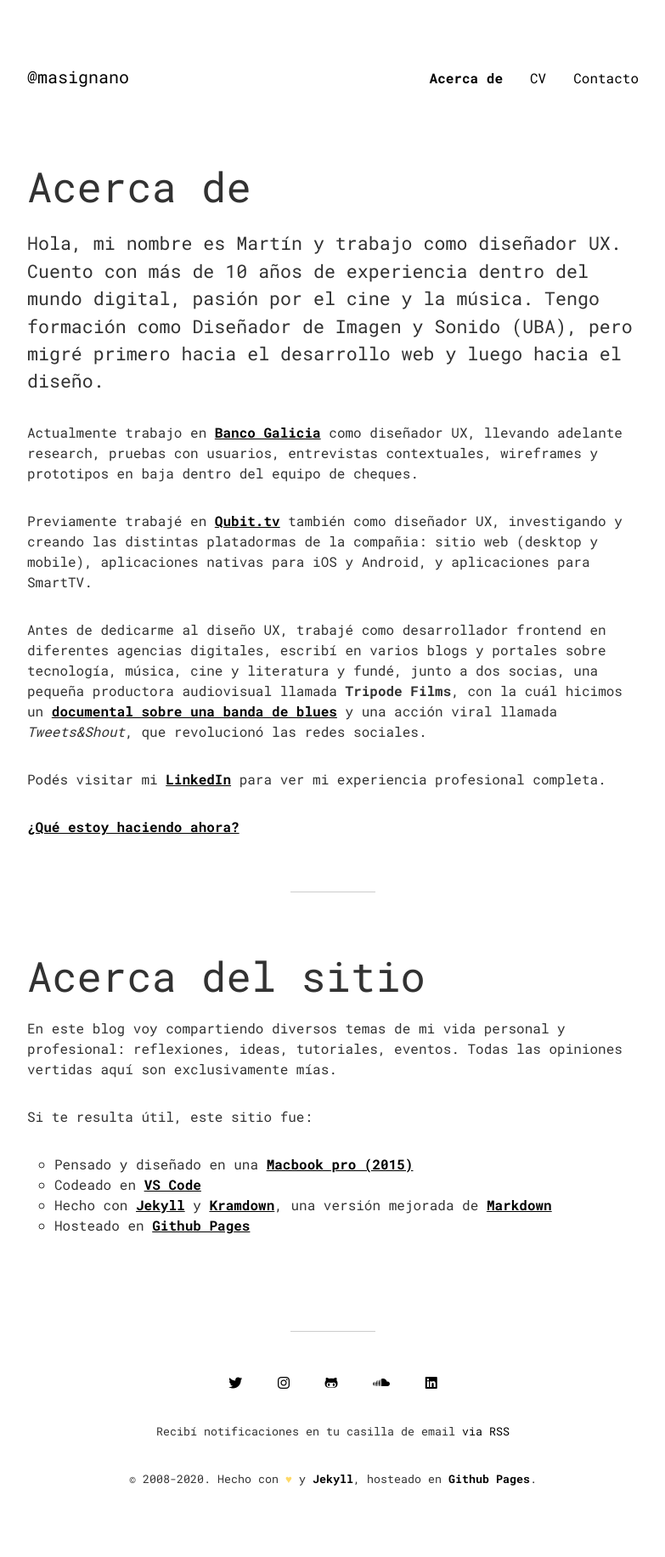
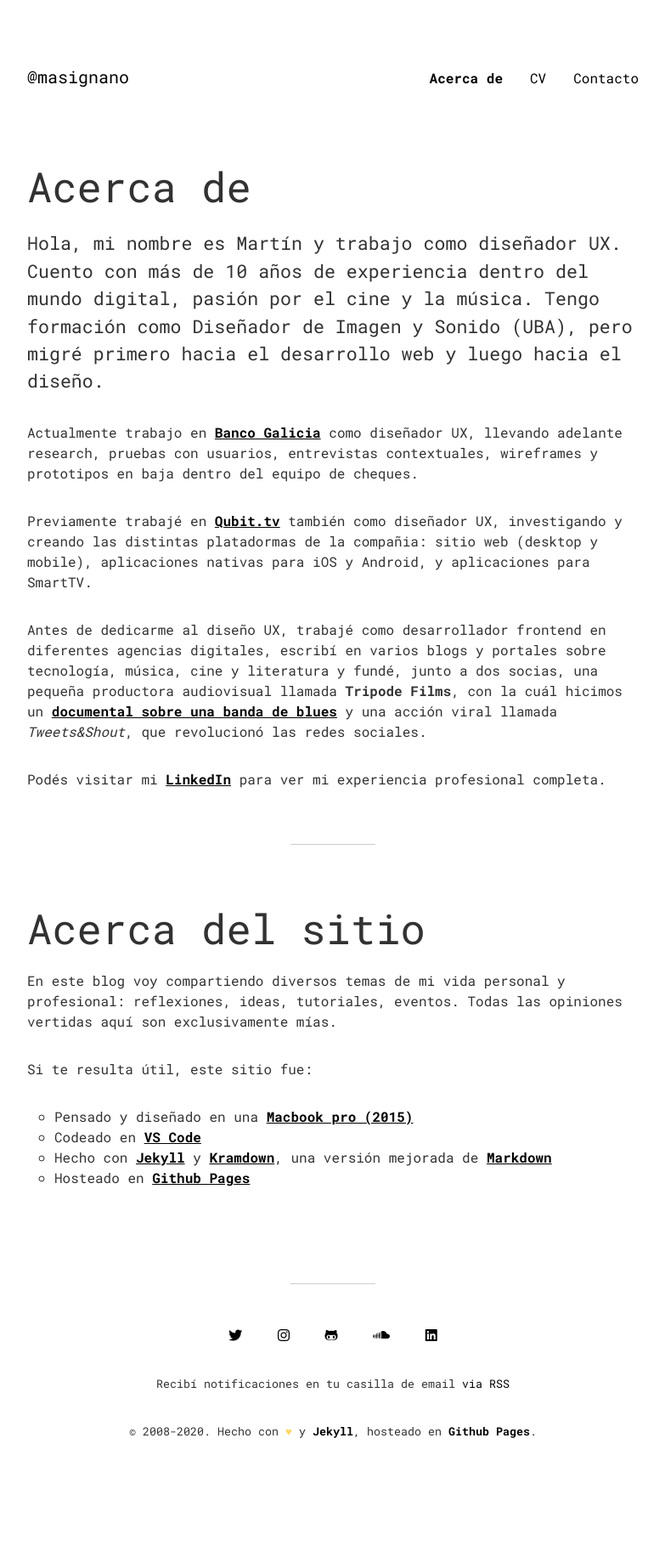
Before and after one commit to martinmasignano/martinmasignano.github.io, a Jekyll site: the page built from about.md, in a window 1280 px wide. Shown: the whole page at 85% size, without its empty margins (248-1031 px from the left). Built offline with Jekyll 4.4.1, drawn with Linux system fonts in a browser that asks for light colours; nearby versions of some CDN libraries; after the commit the page ends 1776 px from its top, so only the background shows below that.

Commit message:
about update

```diff
--- a/about.md
+++ b/about.md
@@ -14,8 +14,6 @@ Antes de dedicarme al diseño UX, trabajé como desarrollador frontend en difere
 
 Podés visitar mi **[LinkedIn](https://www.linkedin.com/in/martinmasignano){:target="blank"}** para ver mi experiencia profesional completa.
 
-**[¿Qué estoy haciendo ahora?](/now/)**
-
 <hr />
 
 # Acerca del sitio
```
